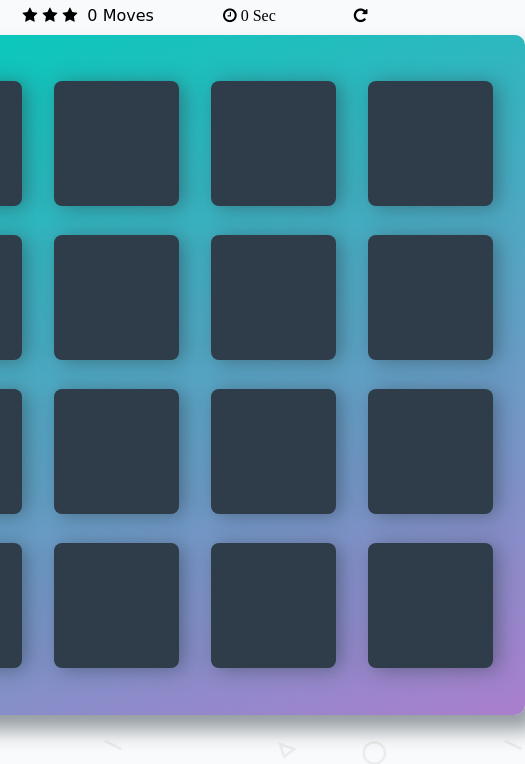
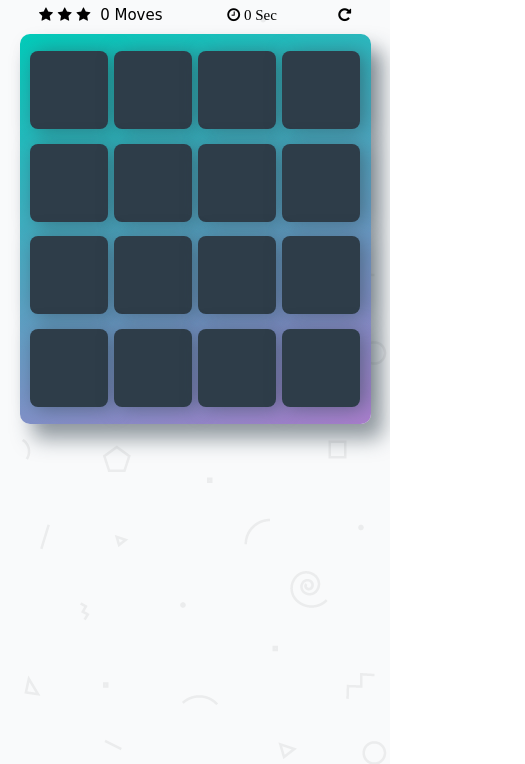
Before and after one commit to lukasfxf/fend-project-memory-game, a plain HTML site: page index.html in a window 390 px wide. Shown: the part 80-844 px from the top of the page, 525 px wide, since content can reach past the window. Drawn offline with Linux system fonts and the light colour scheme; a web font is replaced by a local one.

Commit message:
feat: Add responsive design for mobile and tablets devices

```diff
--- a/css/app.css
+++ b/css/app.css
@@ -89,6 +89,7 @@ h1 {
     text-align: left;
     width: 345px;
     margin-bottom: 10px;
+    font-size: 20px;
 }
 
 .score-panel .stars {
@@ -170,3 +171,27 @@ h1 {
     width: 60px;
     height: 30px;
 }
+
+/*
+* Responsive design with media queries
+*/
+
+@media only screen and (max-width: 680px) {
+    .deck {
+        width: 90%;
+        padding: 10px;
+        min-height: 100vw;
+    }
+
+    .deck .card {
+        width: 20vw;
+        height: 20vw;
+    }
+}
+
+@media only screen and (max-width: 400px) {
+    .score-panel {
+        width: 80%;
+        font-size: 15px;
+    }
+}
--- a/index.html
+++ b/index.html
@@ -4,7 +4,7 @@
     <meta charset="utf-8">
     <title>Matching Game</title>
     <meta name="description" content="">
-    <meta name="viewport" content="initial-scale=1">
+    <meta name="viewport" content="width=device-width, initial-scale=1.0">
     <link rel="stylesheet prefetch" href="https://maxcdn.bootstrapcdn.com/font-awesome/4.6.1/css/font-awesome.min.css">
     <link rel="stylesheet prefetch" href="https://fonts.googleapis.com/css?family=Coda">
     <link rel="stylesheet" href="css/app.css">
--- a/js/app.js
+++ b/js/app.js
@@ -9,6 +9,7 @@ const stars = document.querySelectorAll('.fa-star');
 const cancelButton = document.querySelector('.modal-cancel');
 const replayButton = document.querySelector('.modal-replay');
 const resetButton = document.querySelector('.fa-repeat');
+const closeButton = document.querySelector('.modal-close');
 const winCount = 8;
 let openCards = [];
 let moveCount = 0;
@@ -50,12 +51,17 @@ cancelButton.addEventListener('click', function() {
     toggleModal();
 });
 replayButton.addEventListener('click', function() {
-    replayGame()
+    replayGame();
 });
 
 // Event listener to handler a click in the "Restart" Button
 resetButton.addEventListener('click', function() {
-    resetGame()
+    resetGame();
+});
+
+// Event listener to handler a click on the X button on the modal
+closeButton.addEventListener('click', function() {
+    toggleModal();
 });
 
 // Shuffle function from http://stackoverflow.com/a/2450976
```
